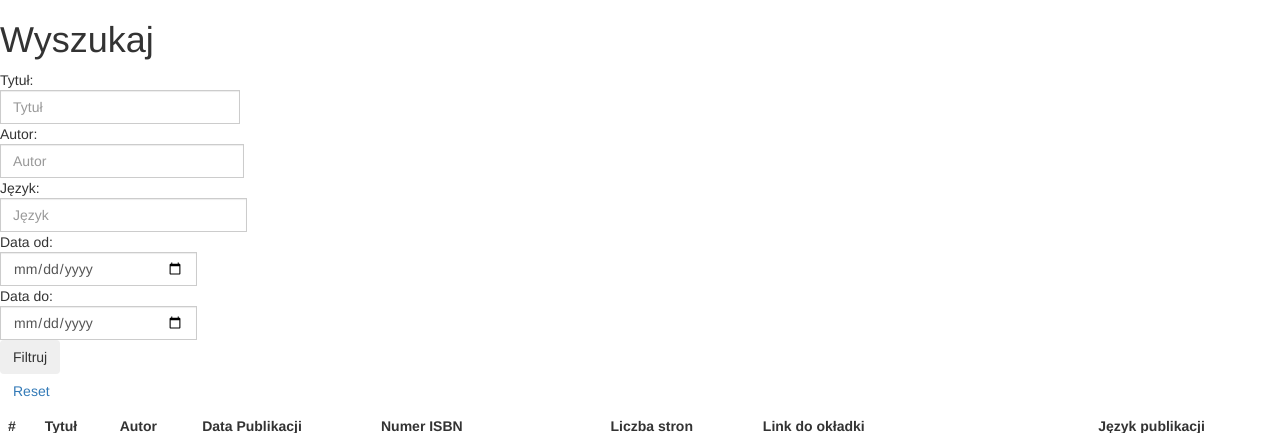
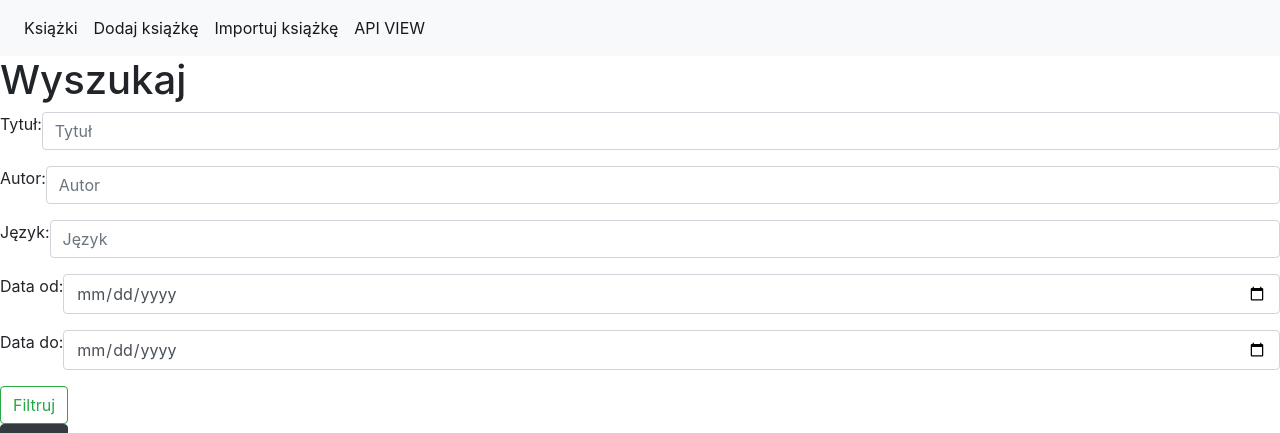
Before and after one commit to Erecik1/zadanierekrutacja, a Django app: page /books/ in a window 1280 px wide. Shown: the top 433 px of the page. Run offline with Django 3.2, Linux system fonts and the light colour scheme; data comes from the database, SQL or seed files in the repository; some libraries are stand-ins or nearby versions.

Commit message:
Added navbar

```diff
--- a/templates/base.html
+++ b/templates/base.html
@@ -3,10 +3,30 @@
 <head>
     <meta charset="UTF-8">
     <title>Strona z ksiazkami</title>
-    <link rel="stylesheet" href="//maxcdn.bootstrapcdn.com/bootstrap/3.2.0/css/bootstrap.min.css">
-    <link rel="stylesheet" href="//maxcdn.bootstrapcdn.com/bootstrap/3.2.0/css/bootstrap-theme.min.css">
+    <link rel="stylesheet" href="https://maxcdn.bootstrapcdn.com/bootstrap/4.0.0/css/bootstrap.min.css" integrity="sha384-Gn5384xqQ1aoWXA+058RXPxPg6fy4IWvTNh0E263XmFcJlSAwiGgFAW/dAiS6JXm" crossorigin="anonymous">
+    <script src="https://code.jquery.com/jquery-3.2.1.slim.min.js" integrity="sha384-KJ3o2DKtIkvYIK3UENzmM7KCkRr/rE9/Qpg6aAZGJwFDMVNA/GpGFF93hXpG5KkN" crossorigin="anonymous"></script>
+<script src="https://cdnjs.cloudflare.com/ajax/libs/popper.js/1.12.9/umd/popper.min.js" integrity="sha384-ApNbgh9B+Y1QKtv3Rn7W3mgPxhU9K/ScQsAP7hUibX39j7fakFPskvXusvfa0b4Q" crossorigin="anonymous"></script>
+<script src="https://maxcdn.bootstrapcdn.com/bootstrap/4.0.0/js/bootstrap.min.js" integrity="sha384-JZR6Spejh4U02d8jOt6vLEHfe/JQGiRRSQQxSfFWpi1MquVdAyjUar5+76PVCmYl" crossorigin="anonymous"></script>
 </head>
 <body>
+<nav class="navbar navbar-expand-lg navbar-light bg-light">
+  <div class="collapse navbar-collapse" id="navbarSupportedContent">
+    <ul class="navbar-nav mr-auto">
+      <li class="nav-item active">
+        <a class="nav-link" href="{% url 'index' %}">Książki</a>
+      </li>
+      <li class="nav-item active">
+        <a class="nav-link" href="{% url 'addbook' %}">Dodaj książkę</a>
+      </li>
+        <li class="nav-item active">
+        <a class="nav-link" href="{% url 'import' %}">Importuj książkę</a>
+      </li>
+    <li class="nav-item active">
+        <a class="nav-link" href="{% url 'api' %}">API VIEW</a>
+      </li>
+    </ul>
+  </div>
+</nav>
 {% block body %}
 {% endblock %}
 </body>
```
